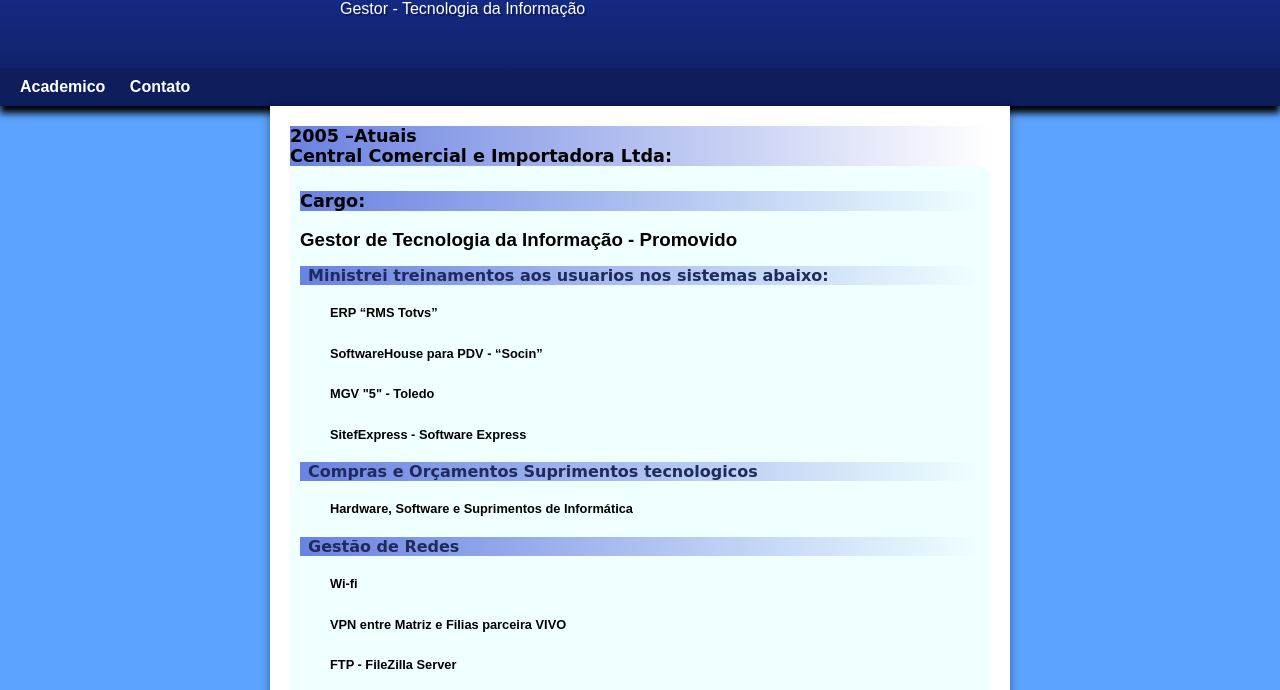
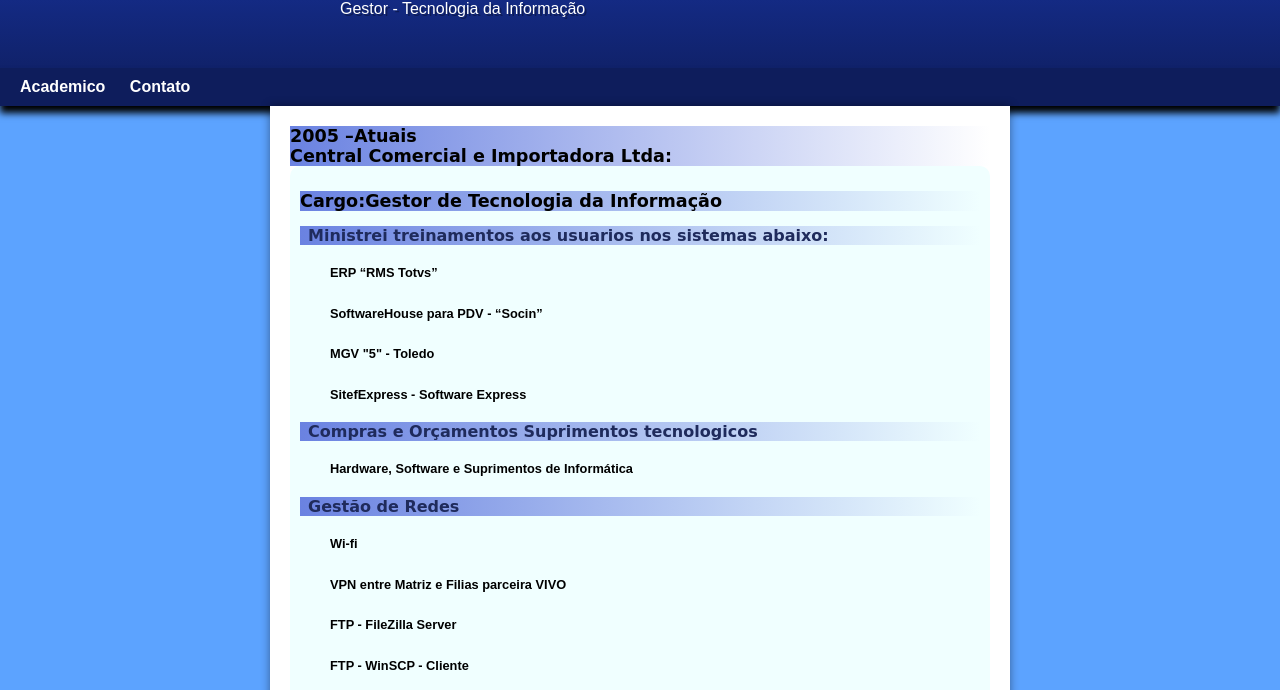
Before and after one commit to laurotech/curriculo, a plain HTML site: page profissional.html in a window 1280 px wide. Shown: the part 100-790 px from the top of the page. Drawn offline with Linux system fonts and the light colour scheme.

Commit message:
Update profissional.html

```diff
--- a/profissional.html
+++ b/profissional.html
@@ -26,8 +26,8 @@
             <h1>2005 –Atuais <br> Central Comercial e Importadora Ltda:</h1>
             <aside>
             <p><h1>
-                Cargo:</h1>
-                <br><h3>Gestor de Tecnologia da Informação - Promovido</h3>
+                Cargo:Gestor de Tecnologia da Informação </h1>
+
 
                 </p>
                 <ul>
```
